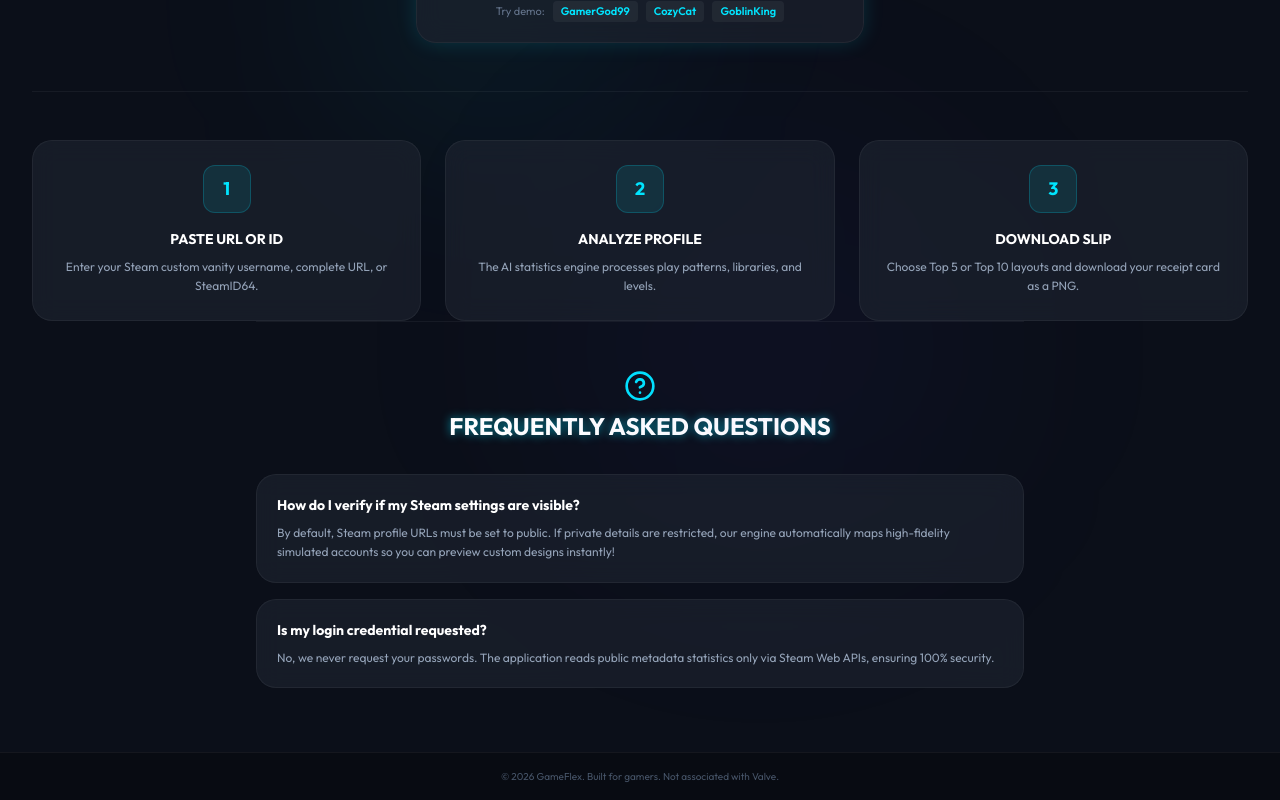
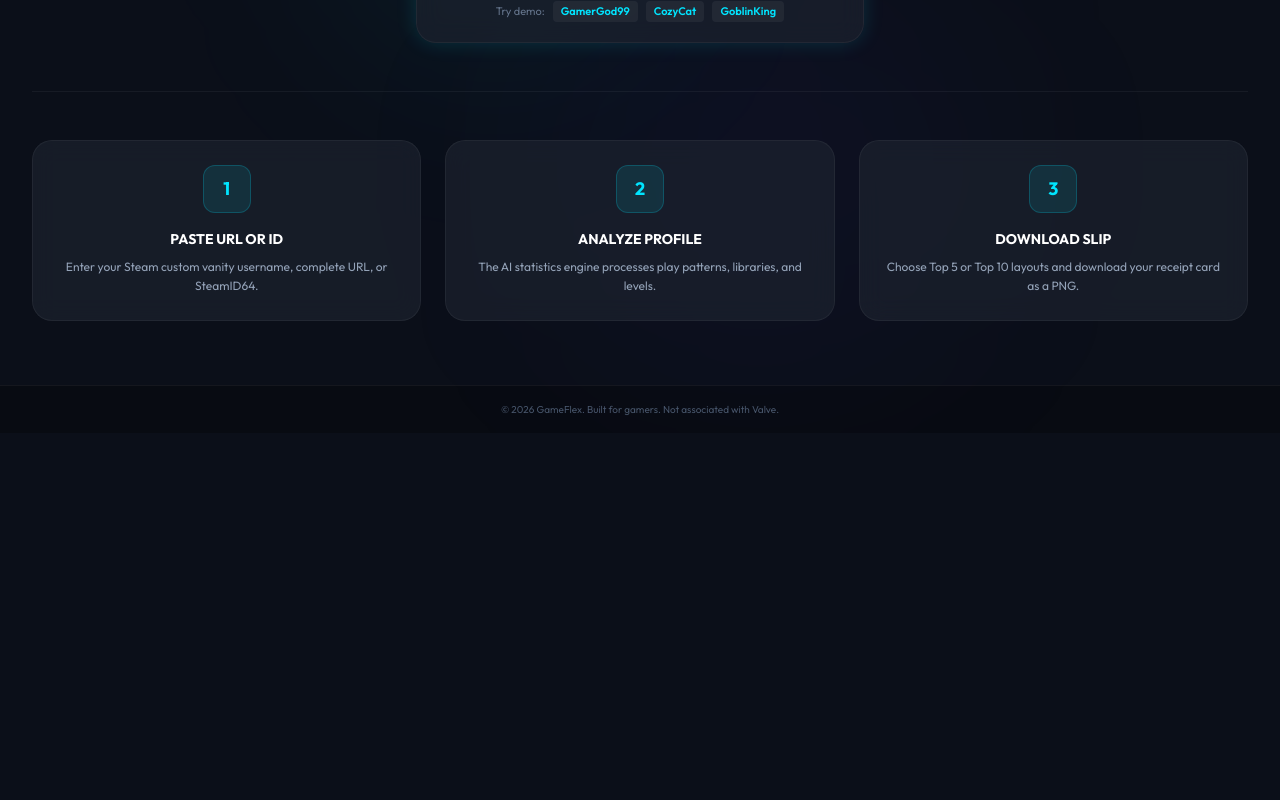
Before and after one commit to Janaeditz693/GameFex, a React (Vite) app in the folder client/: page / in a window 1280 px wide. Shown: the part 506-1306 px from the top of the page. After the commit the page ends 939 px from the top, so only its background shows below. Built offline with nearby package versions, Linux system fonts and the light colour scheme.

Commit message:
Remove FAQ section from website

```diff
--- a/client/src/App.tsx
+++ b/client/src/App.tsx
@@ -1,7 +1,7 @@
 import React, { useState, useEffect } from 'react';
 import {
   Gamepad2, Search, ArrowRight, Flame, ArrowLeft, RefreshCw,
-  ShieldAlert, Receipt, LayoutGrid, Sun, Moon, HelpCircle
+  ShieldAlert, Receipt, LayoutGrid, Sun, Moon
 } from 'lucide-react';
 import { fetchProfileAnalysis } from './services/api';
 import { ProfileAnalysis } from '@shared/types';
@@ -259,29 +259,7 @@ export default function App() {
               ))}
             </div>
 
-            {/* FAQs */}
-            <div className={`border-t pt-12 max-w-3xl w-full transition-colors ${
-              vibeTheme === 'light' ? 'border-slate-200' : 'border-white/5'
-            }`}>
-              <div className="text-center mb-8 flex flex-col items-center">
-                <HelpCircle className="h-8 w-8 text-primary mb-2 animate-bounce-short" />
-                <h2 className={`font-outfit text-2xl font-bold uppercase text-glow ${vibeTheme === 'light' ? 'text-slate-900' : 'text-white'}`}>Frequently Asked Questions</h2>
-              </div>
-              <div className="flex flex-col gap-4">
-                <div className={`rounded-card p-5 border transition-all ${
-                  vibeTheme === 'light' ? 'bg-white border-slate-200 text-slate-800 shadow-sm' : 'glass-card border-white/5'
-                }`}>
-                  <h4 className="font-bold text-sm mb-2">How do I verify if my Steam settings are visible?</h4>
-                  <p className={`text-xs leading-relaxed ${vibeTheme === 'light' ? 'text-slate-600' : 'text-slate-400'}`}>By default, Steam profile URLs must be set to public. If private details are restricted, our engine automatically maps high-fidelity simulated accounts so you can preview custom designs instantly!</p>
-                </div>
-                <div className={`rounded-card p-5 border transition-all ${
-                  vibeTheme === 'light' ? 'bg-white border-slate-200 text-slate-800 shadow-sm' : 'glass-card border-white/5'
-                }`}>
-                  <h4 className="font-bold text-sm mb-2">Is my login credential requested?</h4>
-                  <p className={`text-xs leading-relaxed ${vibeTheme === 'light' ? 'text-slate-600' : 'text-slate-400'}`}>No, we never request your passwords. The application reads public metadata statistics only via Steam Web APIs, ensuring 100% security.</p>
-                </div>
-              </div>
-            </div>
+
 
           </div>
         )}
```
